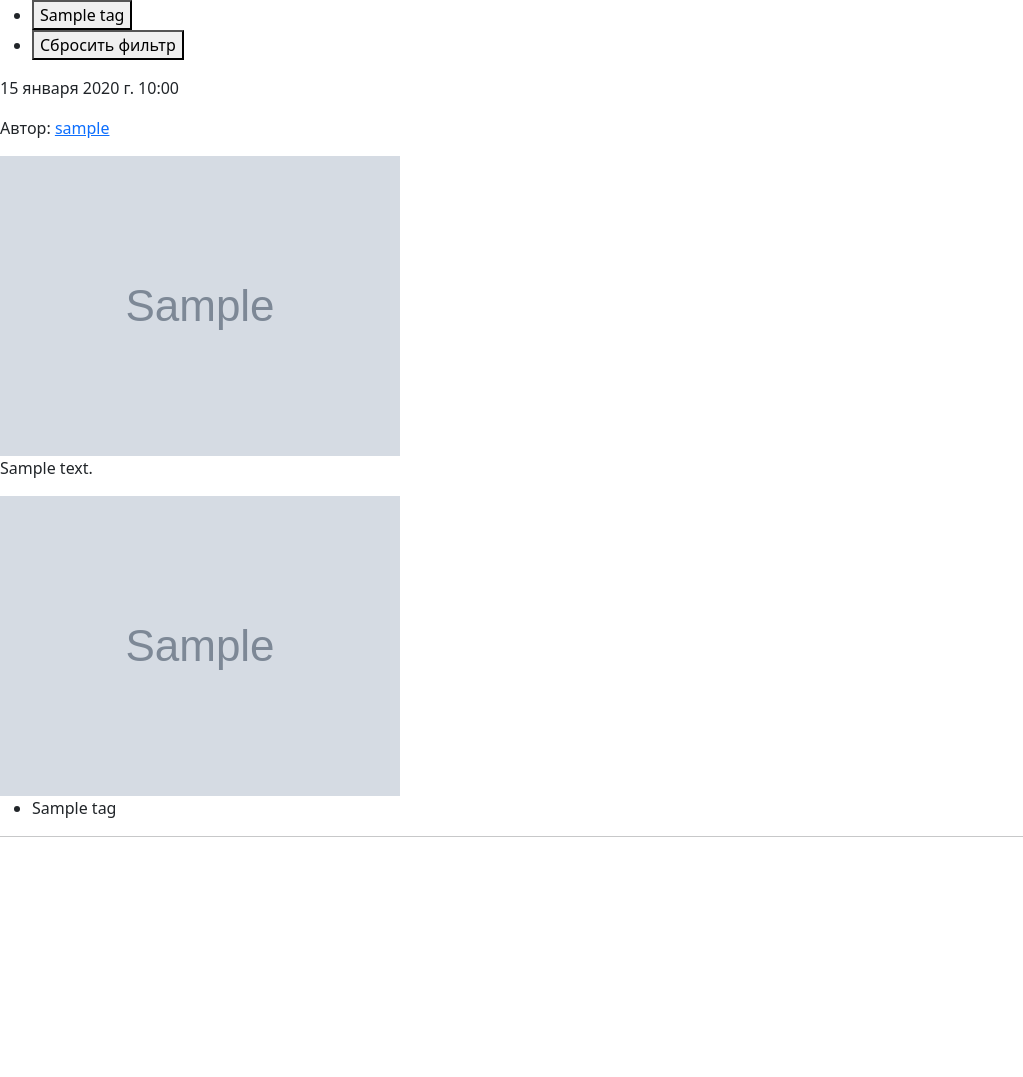
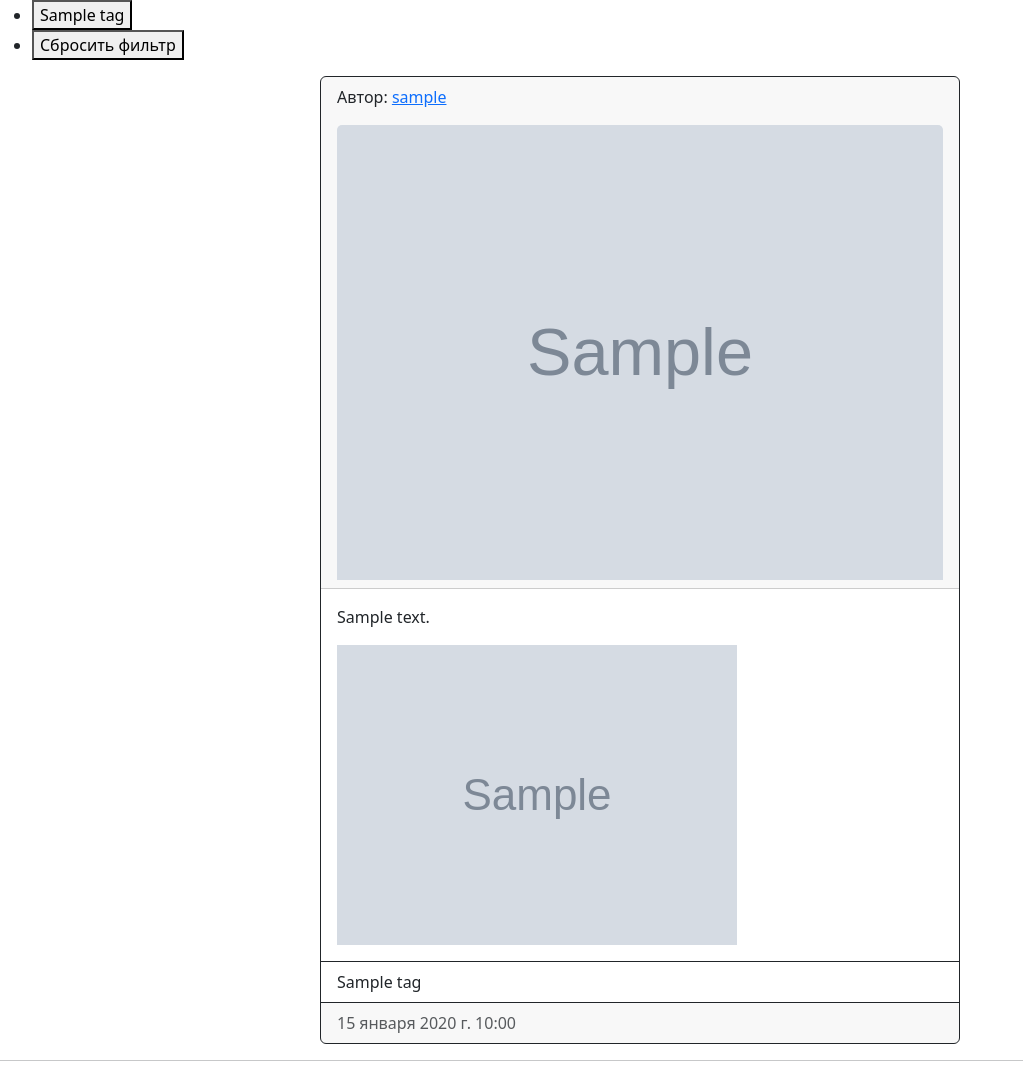
Before and after one commit to efsnail007/LMS_proj_news, a Django app: page / in a window 1280 px wide. Shown: the whole page, without its empty margins (0-1023 px from the left). Before the commit the page ends 837 px from the top, so only its background shows below. Run offline with Django 5.2, Linux system fonts and the light colour scheme; tables that the repository leaves empty hold one stand-in row (values such as "Sample post"); grey boxes marked "Sample" are stand-in pictures; data that the repository does not hold is empty; some libraries are stand-ins or nearby versions.

Commit message:
styling was started

```diff
--- a/src/news/templates/news_feed/main.html
+++ b/src/news/templates/news_feed/main.html
@@ -22,12 +22,15 @@
     <div id="feed">
             <!-- добавить ещё ссылку на страницу новости, но перед этим посмотреть, как она реализована и возможно, придётся добавить redirect не авторизованным пользователям-->
         {% for item, profile, addition in items %}
-            <p>{{ item.created_at }}</p>
+            <div class="card border-dark mx-auto w-50">
+                <div class="card-header">
                     <p>Автор: <a href="{% url 'user_page:user-page' item.author.username %}">{{ item.author.username }}</a></p>
                     {% if profile.photo %}
-                <img src="{{ profile.photo.url }}">
+                        <img class="card-img-top" src="{{ profile.photo.url }}">
                     {% endif %}
-            <p>{{ item.text }}</p>
+                </div>
+                <div class="card-body">
+                    <p class="card-text">{{ item.text }}</p>
                     <div>
                         {% for file, type in addition.items %}
                             {% if type == "image" %}
@@ -37,11 +40,16 @@
                             {% endif %}
                         {% endfor %}
                     </div>
-            <ul>
+                </div>
+                <ul class="list-group list-group-flush">
                     {% for tag in item.tags.all %}
-                    <li>{{ tag }}</li>
+                        <li class="list-group-item">{{ tag }}</li>
                     {% endfor %}
                 </ul>
+                <div class="card-footer text-muted">
+                    {{ item.created_at }}
+                </div>
+            </div>
             <hr>
         {% endfor %}
     </div>
```
Lines whose indentation alone changed are shown as unchanged.
